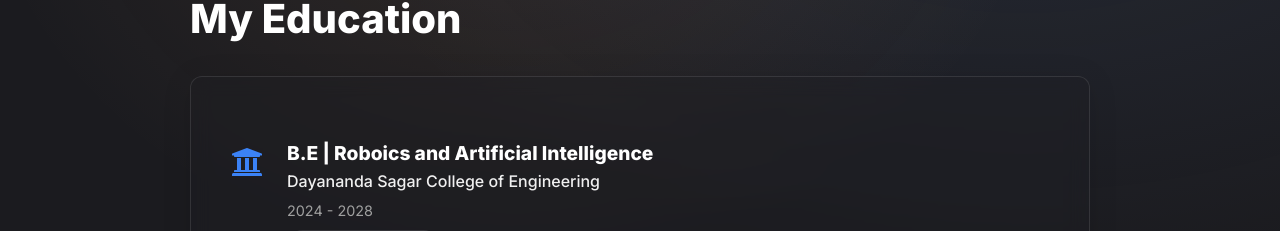
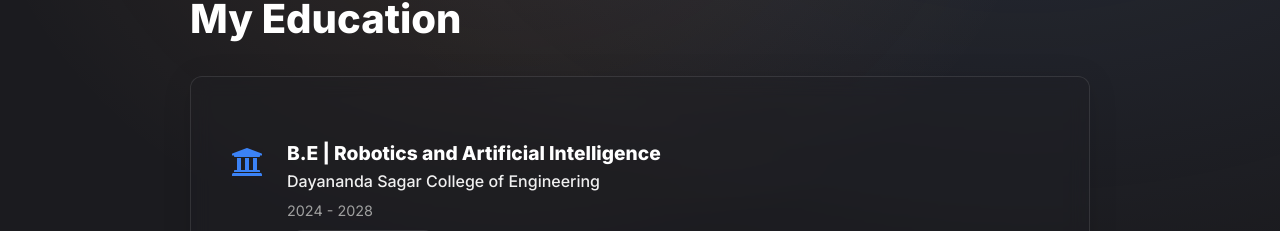
Before and after one commit to bnyashwanth/Portfolio-Website, a React (Vite) app in the folder frontend/: page / in a window 1280 px wide. Shown: the part 1942-2173 px from the top of the page. Built offline with nearby package versions, Linux system fonts and the light colour scheme; no server answers.

Commit message:
fix: update removed the details causing error

```diff
--- a/frontend/src/components/Education.jsx
+++ b/frontend/src/components/Education.jsx
@@ -7,7 +7,7 @@
   {
     _id: 1,
     institution: "Dayananda Sagar College of Engineering",
-    degree: "B.E | Roboics and Artificial Intelligence",
+    degree: "B.E | Robotics and Artificial Intelligence",
     year: "2024 - 2028",
     cgpa: "9.275 / 10.0",
     achievements: [
```
